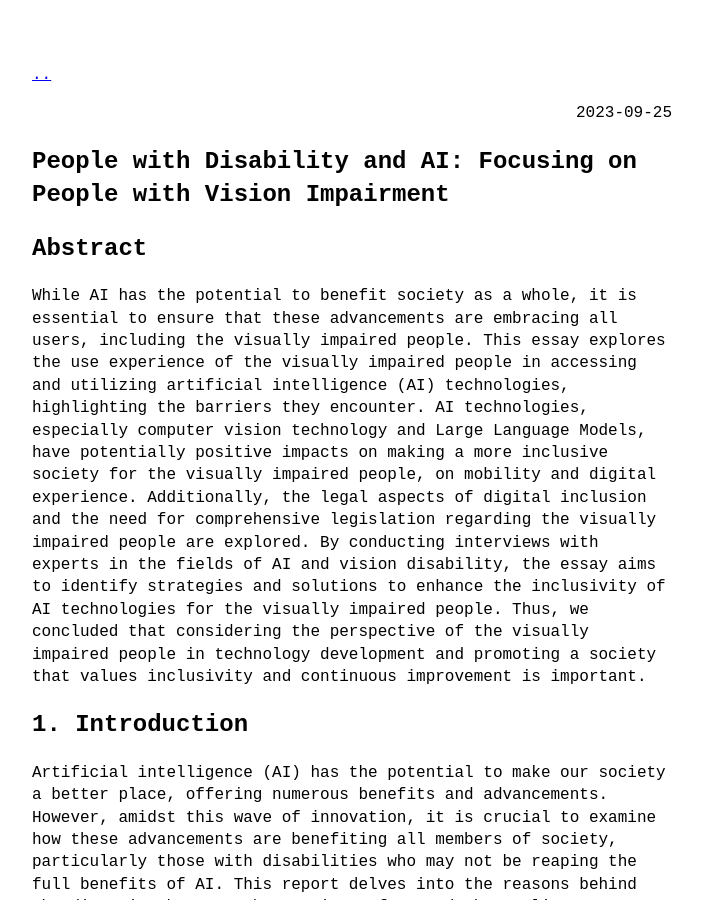
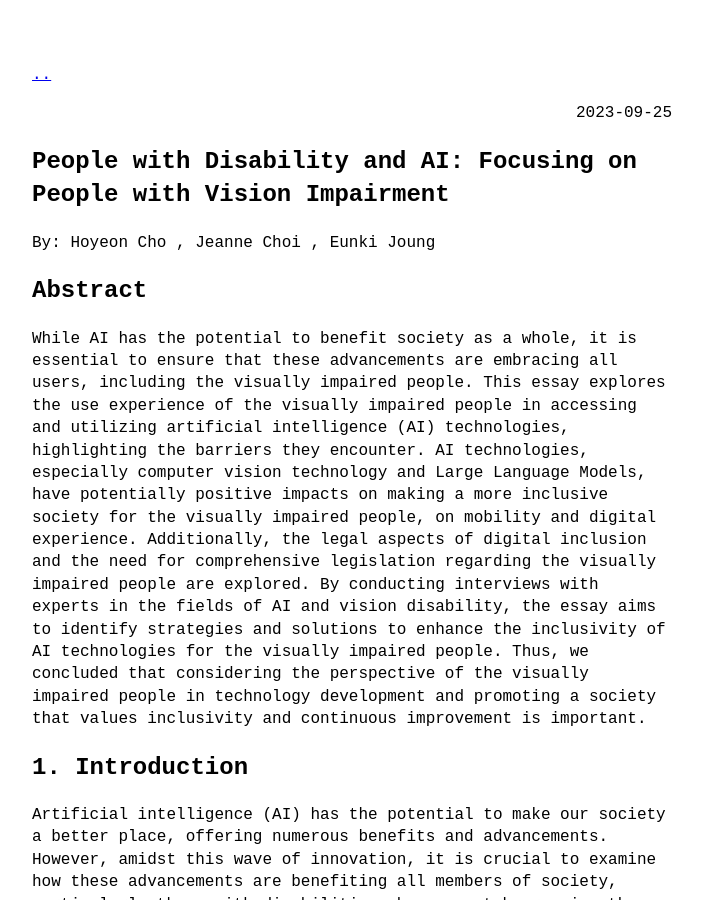
Before and after one commit to eunkiyomi/eunkiyomi.github.io, a Jekyll site: the page built from _posts/2023-09-25-pwd-and-ai.markdown, in a window 1280 px wide and 900 px high. Shown: the whole window, without its empty margins (288-990 px from the left). Built offline with Jekyll 4.4.1, drawn with Linux system fonts in a browser that asks for light colours.

Commit message:
Add authors

```diff
--- a/_layouts/post.html
+++ b/_layouts/post.html
@@ -7,9 +7,18 @@ layout: default
 <article>
   <p class="post-meta">
     <time datetime="{{ page.date }}">{{ page.date | date: site.theme_config.date_format }}</time>
+    {% assign author = site.data.authors[page.author] %}
   </p>
+  <h1>{{ page.title }}</h1>
 
-  <h1>{{ page.title }}</h1>
+  <p>
+    By:
+    {% for author_id in page.authors %}
+      {% assign author = site.data.authors[author_id] %}
+      {% unless forloop.first %}, {% endunless %}
+      {{ author.name }}
+    {% endfor %}
+  </p>
 
   {{ content }}
 </article>
--- a/_posts/2023-09-25-pwd-and-ai.markdown
+++ b/_posts/2023-09-25-pwd-and-ai.markdown
@@ -3,6 +3,10 @@ layout: post
 title:  "People with Disability and AI: Focusing on People with Vision Impairment"
 date:   2023-09-25 23:59:37 +0900
 categories:
+authors:
+  - hoyeon
+  - jeanne
+  - eunki
 ---
 
 # Abstract
```
Also changed, not shown: _data/authors.yml (added, +11 -0 lines).
